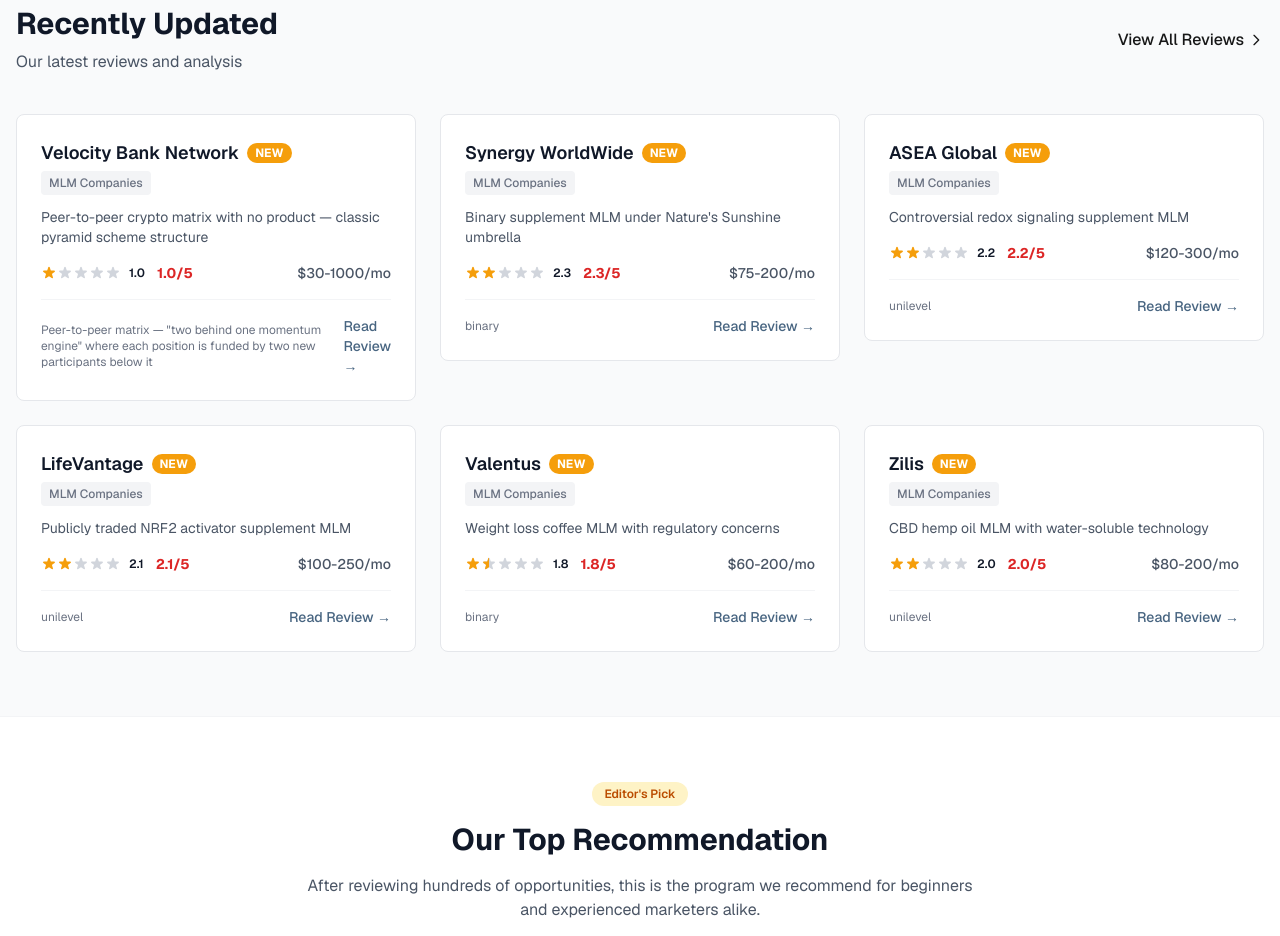
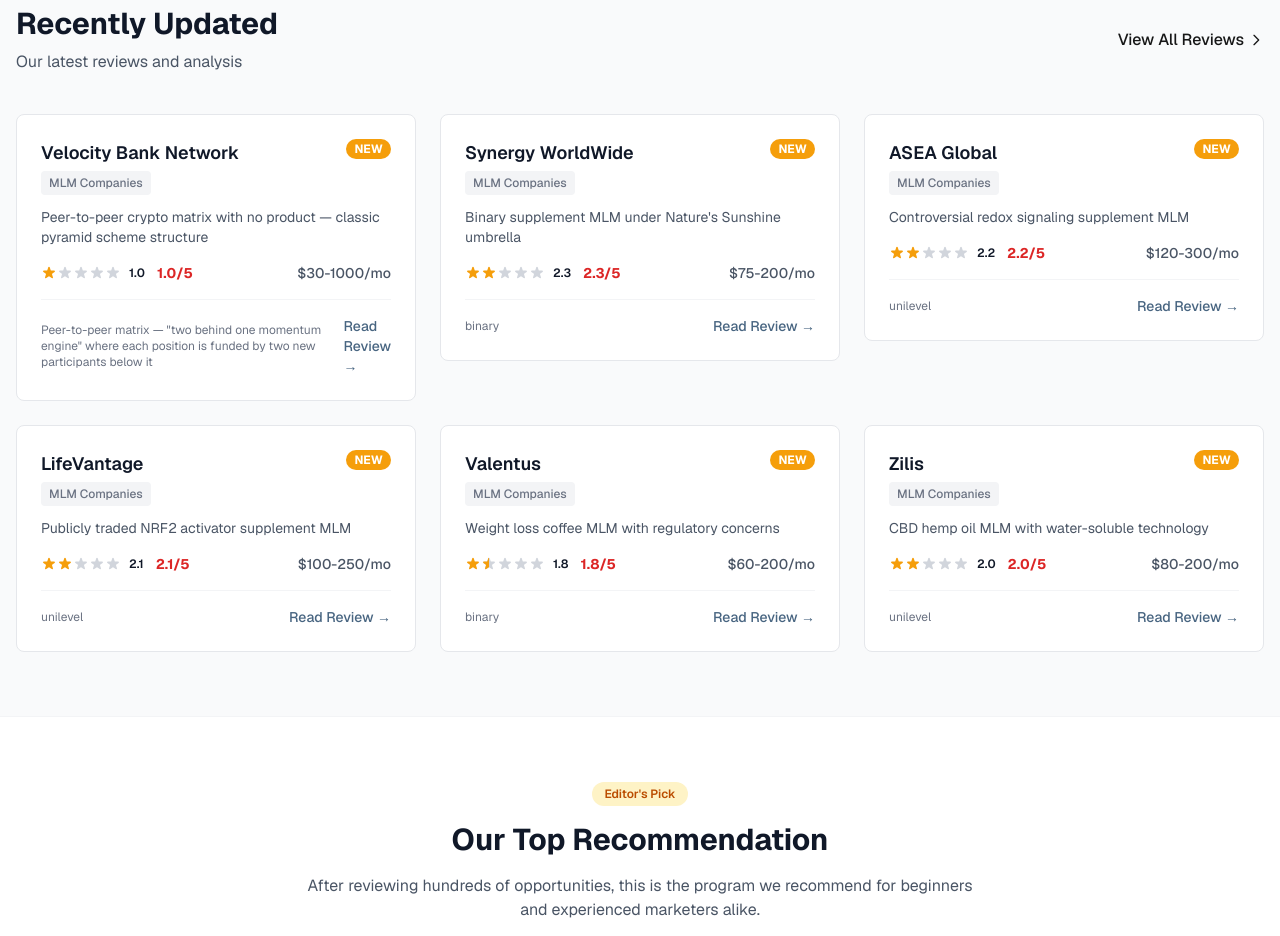
Before and after one commit to homebusinessacademy/home-business-watch, a Next.js app: page / in a window 1280 px wide. Shown: the part 1580-2516 px from the top of the page. Built offline with nearby package versions, Linux system fonts and the light colour scheme.

Commit message:
Move NEW/UPDATED badge to top-right, stacks with Editor's Pick

```diff
--- a/src/components/CompanyCard.tsx
+++ b/src/components/CompanyCard.tsx
@@ -25,22 +25,22 @@
       <article className="bg-white rounded-lg border border-gray-200 p-6 hover:shadow-lg hover:border-navy-300 transition-all duration-200">
         <div className="flex items-start justify-between mb-3">
           <div>
-            <div className="flex items-center gap-2 flex-wrap">
             <h3 className="text-lg font-semibold text-gray-900 group-hover:text-navy-700 transition-colors">
               {company.name}
             </h3>
-              {badge === 'new' && <span className="text-xs font-bold text-white bg-amber-500 px-2 py-0.5 rounded-full">NEW</span>}
-              {badge === 'updated' && <span className="text-xs font-bold text-white bg-blue-500 px-2 py-0.5 rounded-full">UPDATED</span>}
-            </div>
             <span className="inline-block text-xs font-medium text-gray-500 bg-gray-100 px-2 py-1 rounded mt-1">
               {CATEGORY_LABELS[company.category]}
             </span>
           </div>
+          <div className="flex flex-col items-end gap-1">
+            {badge === 'new' && <span className="text-xs font-bold text-white bg-amber-500 px-2 py-0.5 rounded-full">NEW</span>}
+            {badge === 'updated' && <span className="text-xs font-bold text-white bg-blue-500 px-2 py-0.5 rounded-full">UPDATED</span>}
             {company.is_featured && (
               <span className="text-xs font-semibold text-amber-700 bg-amber-100 px-2 py-1 rounded">
                 Editor&apos;s Pick
               </span>
             )}
+          </div>
         </div>
 
         {company.tagline && (
```
Lines whose indentation alone changed are shown as unchanged.
